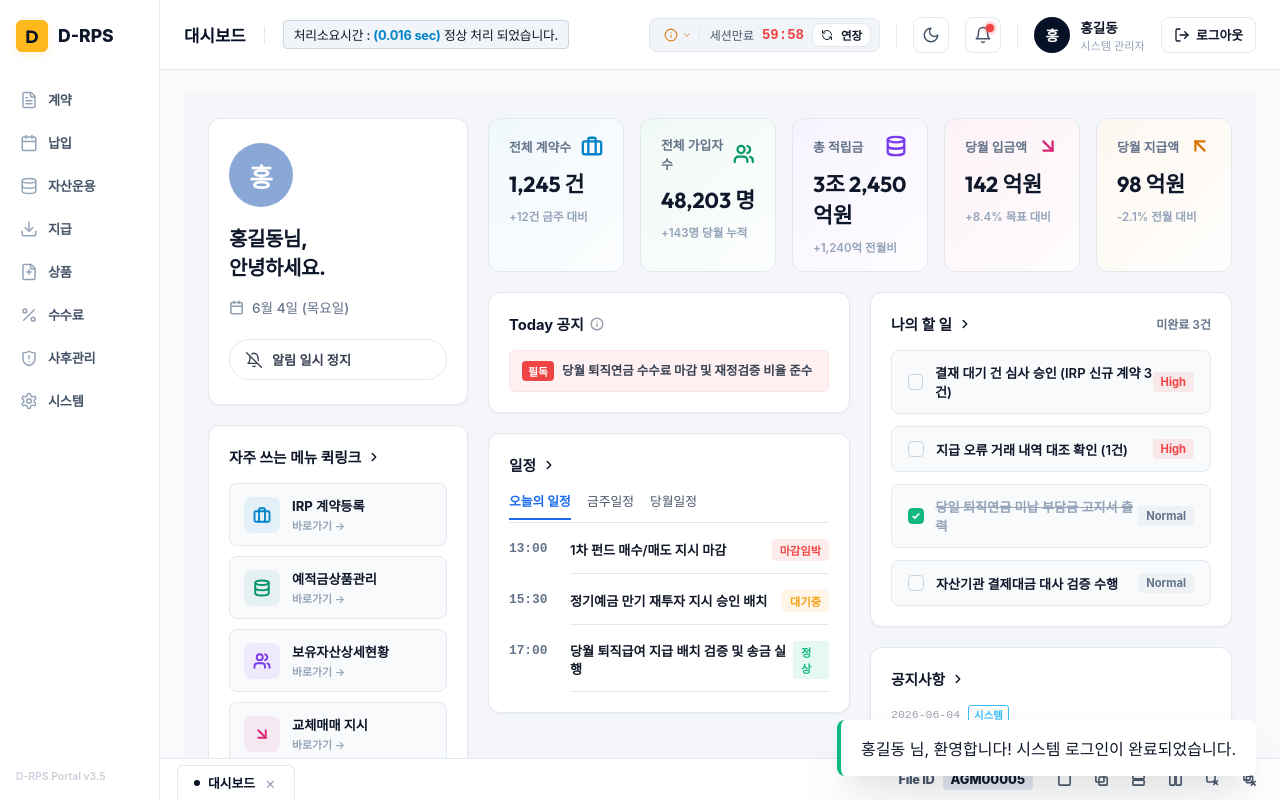
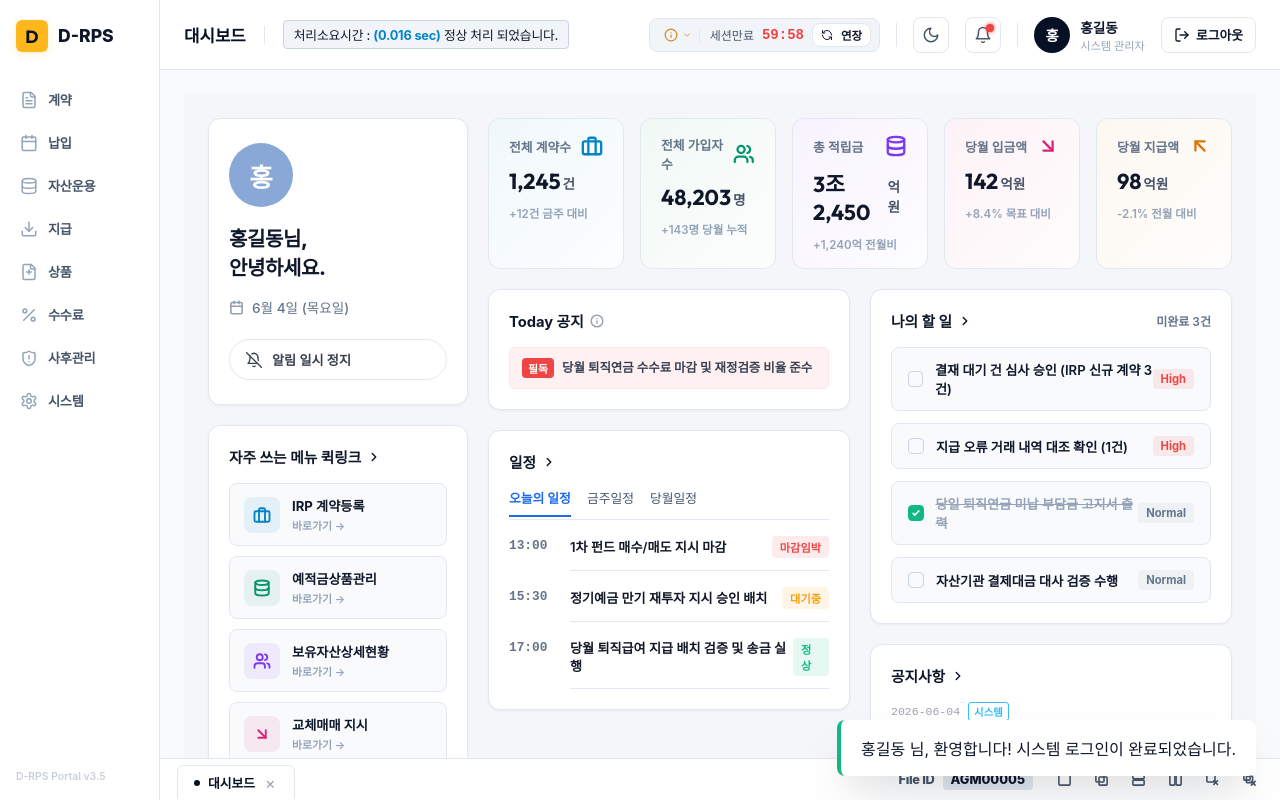
Before and after one commit to uneechung-lab/d-rps, a React (Vite) app: page / in a window 1280 px wide. Both pictures are taken after a click on the button "로그인". Built offline with nearby package versions, Linux system fonts and the light colour scheme; a web font is replaced by a local one.

Commit message:
feat: split number and korean units for kpis to apply outfit display font exclusively on numbers

```diff
--- a/src/components/Dashboard.jsx
+++ b/src/components/Dashboard.jsx
@@ -77,35 +77,40 @@ const Dashboard = ({ isDark, onTabSelect, user }) => {
   const kpis = [
     {
       title: '전체 계약수',
-      value: '1,245 건',
+      num: '1,245',
+      unit: ' 건',
       change: '+12건 금주 대비',
       icon: <BriefcaseIcon size={22} color={isDark ? '#38bdf8' : '#0284c7'} />,
       bg: isDark ? 'linear-gradient(135deg, rgba(56,189,248,0.1) 0%, rgba(56,189,248,0.02) 100%)' : 'linear-gradient(135deg, rgba(2,132,199,0.06) 0%, rgba(2,132,199,0.01) 100%)'
     },
     {
       title: '전체 가입자수',
-      value: '48,203 명',
+      num: '48,203',
+      unit: ' 명',
       change: '+143명 당월 누적',
       icon: <UsersIcon size={22} color={isDark ? '#34d399' : '#059669'} />,
       bg: isDark ? 'linear-gradient(135deg, rgba(52,211,153,0.1) 0%, rgba(52,211,153,0.02) 100%)' : 'linear-gradient(135deg, rgba(5,150,105,0.06) 0%, rgba(5,150,105,0.01) 100%)'
     },
     {
       title: '총 적립금',
-      value: '3조 2,450 억원',
+      num: '3조 2,450',
+      unit: ' 억원',
       change: '+1,240억 전월비',
       icon: <DatabaseIcon size={22} color={isDark ? '#a78bfa' : '#7c3aed'} />,
       bg: isDark ? 'linear-gradient(135deg, rgba(167,139,250,0.1) 0%, rgba(167,139,250,0.02) 100%)' : 'linear-gradient(135deg, rgba(124,58,237,0.06) 0%, rgba(124,58,237,0.01) 100%)'
     },
     {
       title: '당월 입금액',
-      value: '142 억원',
+      num: '142',
+      unit: ' 억원',
       change: '+8.4% 목표 대비',
       icon: <ArrowDownRight size={22} color={isDark ? '#f472b6' : '#db2777'} />,
       bg: isDark ? 'linear-gradient(135deg, rgba(244,114,182,0.1) 0%, rgba(244,114,182,0.02) 100%)' : 'linear-gradient(135deg, rgba(219,39,119,0.06) 0%, rgba(219,39,119,0.01) 100%)'
     },
     {
       title: '당월 지급액',
-      value: '98 억원',
+      num: '98',
+      unit: ' 억원',
       change: '-2.1% 전월 대비',
       icon: <ArrowUpLeft size={22} color={isDark ? '#fbbf24' : '#d97706'} />,
       bg: isDark ? 'linear-gradient(135deg, rgba(251,191,36,0.1) 0%, rgba(251,191,36,0.02) 100%)' : 'linear-gradient(135deg, rgba(217,119,6,0.06) 0%, rgba(217,119,6,0.01) 100%)'
@@ -233,7 +238,10 @@ const Dashboard = ({ isDark, onTabSelect, user }) => {
                   <span style={{ ...styles.kpiTitle, color: isDark ? '#94a3b8' : '#64748b' }}>{kpi.title}</span>
                   {kpi.icon}
                 </div>
-                <div style={{ ...styles.kpiValue, color: isDark ? '#f8fafc' : '#0f172a' }}>{kpi.value}</div>
+                <div style={{ ...styles.kpiValue, color: isDark ? '#f8fafc' : '#0f172a', display: 'flex', alignItems: 'baseline' }}>
+                  <span>{kpi.num}</span>
+                  <span style={{ fontSize: '0.85rem', fontWeight: '600', marginLeft: '2px', color: isDark ? '#94a3b8' : '#475569', fontFamily: 'var(--font-sans)' }}>{kpi.unit}</span>
+                </div>
                 <div style={{ ...styles.kpiChange, color: isDark ? '#cbd5e1' : '#94a3b8' }}>{kpi.change}</div>
               </div>
             ))}
```
